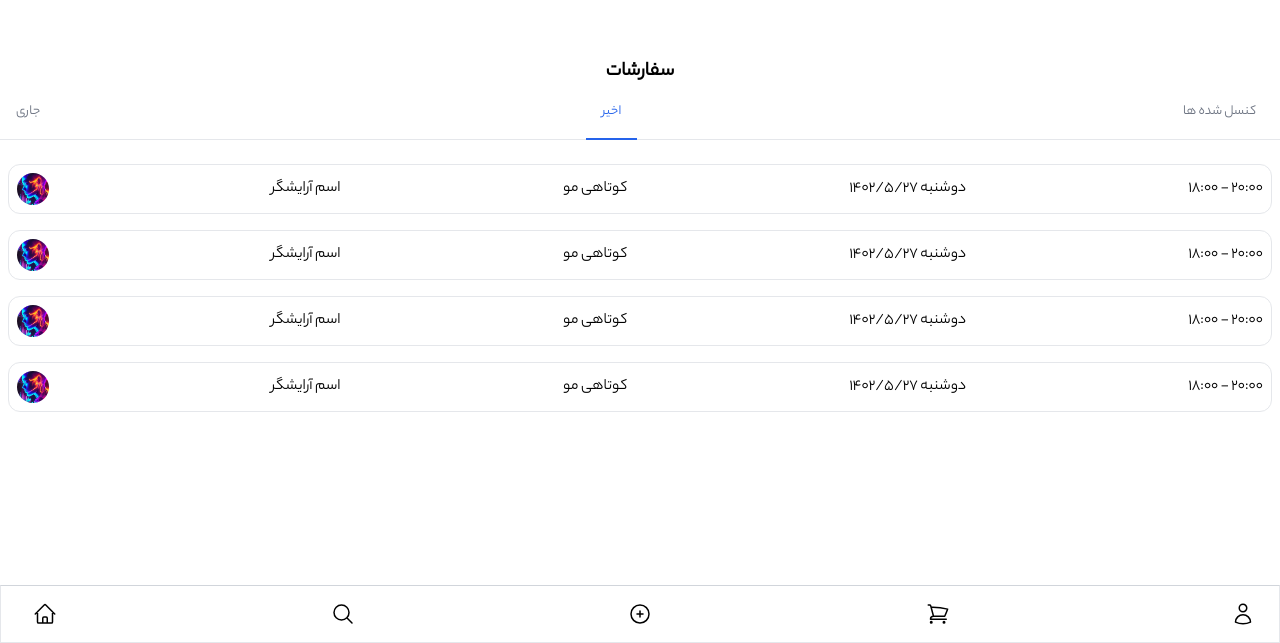
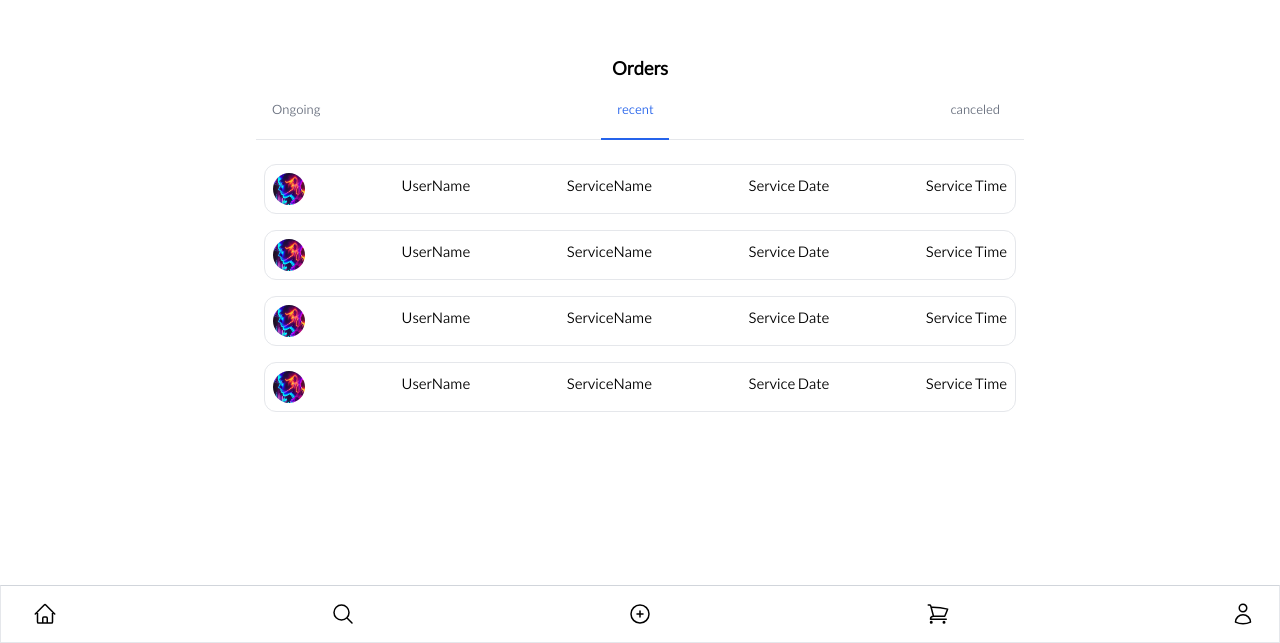
Before and after one commit to AbolfazlMarzban/beautyno-pwa, a React (Create React App) app: page /Profile/orders in a window 1280 px wide. Shown: the part 157-800 px from the top of the page. Built offline with nearby package versions, Linux system fonts and the light colour scheme.

Commit message:
abol 1402-8-27

```diff
--- a/src/components/favourites/favItem.jsx
+++ b/src/components/favourites/favItem.jsx
@@ -11,11 +11,11 @@ export default function FavItem({}) {
           ></div>
         </li>
         <li>
-          <span className="text-lg">اسم آرایشگر</span>
+          <span className="text-lg">UserName</span>
         </li>
         <li>
           <button className="bg-white hover:bg-gray-100 text-gray-800 font-semibold py-1 px-2 border border-gray-400 rounded-xl shadow flex gap-x-2">
-            لیست خدمات
+            Service List
             <svg
               xmlns="http://www.w3.org/2000/svg"
               fill="none"
--- a/src/components/favourites/favouritesPage.jsx
+++ b/src/components/favourites/favouritesPage.jsx
@@ -3,11 +3,11 @@ import FavItems from "./favItems"
 
 export default function FavouritesPage({}){
     return(
-        <div className='flex flex-col h-full justify-center'>
+        <div className='flex flex-col h-full items-center justify-center'>
 
-        <div className='flex flex-col items-center justify-center'>
+        <div className='flex flex-col w-full max-w-3xl items-center justify-center'>
             <div>
-            <h2 className="text-xl font-bold">مورد علاقه ها</h2>
+            <h2 className="text-xl font-bold">Favourites</h2>
             </div>
             <FavItems />
          </div>
--- a/src/components/profile/profileOrders/pOrderItem.jsx
+++ b/src/components/profile/profileOrders/pOrderItem.jsx
@@ -10,16 +10,16 @@ export default function POrderItem() {
             </div>
         </li>
         <li>
-            <span className="text-md">اسم آرایشگر</span>
+            <span className="text-md">UserName</span>
         </li>
         <li>
-            <span className="text-md">کوتاهی مو</span>
+            <span className="text-md">ServiceName</span>
         </li>
         <li>
-            <span className="text-md">دوشنبه 1402/5/27</span>
+            <span className="text-md">Service Date</span>
         </li>
         <li>
-            <span className="text-md">18:00 - 20:00</span>
+            <span className="text-md">Service Time</span>
         </li>
     </ul>
 </div>
--- a/src/components/profile/profileOrders/profileOrders.jsx
+++ b/src/components/profile/profileOrders/profileOrders.jsx
@@ -1,34 +1,47 @@
-import Navbar from "../../navbar"
-import POrderItems from "./pOrderItems"
+import Navbar from "../../navbar";
+import POrderItems from "./pOrderItems";
 
-export default function ProfileOrders({}){
-    return(
-        <div className='flex flex-col h-full justify-center'>
-
-        <div className='flex flex-col items-center justify-center'>
+export default function ProfileOrders({}) {
+  return (
+    <div className="flex flex-col h-full items-center justify-center">
+      <div className="flex flex-col items-center justify-center w-full max-w-3xl">
         <div className="w-full">
-            <h2 className="text-xl font-bold">سفارشات</h2>
+          <h2 className="text-xl font-bold">Orders</h2>
           <div className="text-sm font-medium text-center text-gray-500 border-b border-gray-200 dark:text-gray-400 dark:border-gray-700 justify-evenly">
             <ul className="flex flex-wrap justify-between -mb-px">
               <li className="mr-2">
-                          <a href="#" className="inline-block p-4 border-b-2 border-transparent rounded-t-lg hover:text-gray-600 hover:border-gray-300 dark:hover:text-gray-300">جاری</a>
+                <a
+                  href="#"
+                  className="inline-block p-4 border-b-2 border-transparent rounded-t-lg hover:text-gray-600 hover:border-gray-300 dark:hover:text-gray-300"
+                >
+                  Ongoing
+                </a>
               </li>
               <li className="mr-2">
-                          <a href="#" className="inline-block p-4 text-blue-600 border-b-2 border-blue-600 rounded-t-lg active dark:text-blue-500 dark:border-blue-500" aria-current="page">اخیر</a>
+                <a
+                  href="#"
+                  className="inline-block p-4 text-blue-600 border-b-2 border-blue-600 rounded-t-lg active dark:text-blue-500 dark:border-blue-500"
+                  aria-current="page"
+                >
+                  recent
+                </a>
               </li>
               <li className="mr-2">
-                          <a href="#" className="inline-block p-4 border-b-2 border-transparent rounded-t-lg hover:text-gray-600 hover:border-gray-300 dark:hover:text-gray-300">کنسل شده ها</a>
+                <a
+                  href="#"
+                  className="inline-block p-4 border-b-2 border-transparent rounded-t-lg hover:text-gray-600 hover:border-gray-300 dark:hover:text-gray-300"
+                >
+                  canceled
+                </a>
               </li>
             </ul>
           </div>
-
         </div>
         <POrderItems />
-
       </div>
       <div className="w-full">
         <Navbar />
       </div>
     </div>
-    )
+  );
 }
--- a/src/components/profile/profileServices/pServiceItem.jsx
+++ b/src/components/profile/profileServices/pServiceItem.jsx
@@ -1,29 +1,29 @@
-import React from 'react'
+import React from "react";
 
 export default function PServiceItem() {
   return (
     <div className="w-full border border-1 rounded-xl p-2 px-6 my-4">
       <ul className="flex items-center justify-between ">
         <li>
-            <span className="text-md">کوتاهی مو</span>
+          <span className="text-md">Service Name</span>
         </li>
-        <li className='flex items-center'>
-                                <span className="ml-3 text-sm font-medium text-gray-900 dark:text-gray-300">فعال</span>
+        <li className="flex items-center">
+          <span className="mr-3 text-sm font-medium text-gray-900 dark:text-gray-300">
+            Active
+          </span>
 
           <label className="relative inline-flex items-center cursor-pointer">
             <input type="checkbox" value="" className="sr-only peer" />
             <div className="w-11 h-6 bg-gray-200 peer-focus:outline-none peer-focus:ring-4 peer-focus:ring-blue-300 dark:peer-focus:ring-blue-800 rounded-full peer dark:bg-gray-700 peer-checked:after:translate-x-full peer-checked:after:border-white after:content-[''] after:absolute after:top-[2px] after:left-[2px] after:bg-white after:border-gray-300 after:border after:rounded-full after:h-5 after:w-5 after:transition-all dark:border-gray-600 peer-checked:bg-blue-600"></div>
           </label>
-
         </li>
         <li>
-            <span className="text-md">شنبه الی چهارشنبه</span>
+          <span className="text-md">Service Days</span>
         </li>
         <li>
-            <span className="text-md">16:00-18:00</span>
+          <span className="text-md">Service Time</span>
         </li>
-
       </ul>
     </div>
-  )
+  );
 }
--- a/src/components/profile/profileServices/profileServices.jsx
+++ b/src/components/profile/profileServices/profileServices.jsx
@@ -5,10 +5,10 @@ import PServiceItems from "./pServiceItems";
 export default function ProfileServices() {
   const [showModal, setShowModal] = useState(false);
   return (
-    <div className="flex flex-col h-full justify-center">
-      <div className="flex flex-col items-center justify-center">
+    <div className="flex flex-col h-full justify-center items-center">
+      <div className="flex flex-col items-center justify-center w-full max-w-3xl">
         <div>
-          <h2 className="text-xl font-bold">خدمات شما</h2>
+          <h2 className="text-xl font-bold">Your Services</h2>
         </div>
         <PServiceItems />
         <button
@@ -16,7 +16,7 @@ export default function ProfileServices() {
           type="button"
           onClick={() => setShowModal(true)}
         >
-          افزودن خدمت
+          Add Service
         </button>
         {showModal ? (
           <>
--- a/src/components/profile/profileSupport/supportTicket.jsx
+++ b/src/components/profile/profileSupport/supportTicket.jsx
@@ -3,13 +3,13 @@ export default function SupportTicket({}){
         <div className="w-full border border-1 rounded-xl p-2 px-2 my-4">
             <ul className="flex items-center justify-between ">
             <li>
-            <span className="text-lg">عدم پاسخگویی مشتری</span>
+            <span className="text-lg">Ticket's Subject</span>
         </li>
         <li className='flex items-center'>
-            <span>1402/5/29</span>
+            <span>Ticket's Date</span>
         </li>
         <li>
-            <span className="text-lg">منتظر پاسخ</span>
+            <span className="text-lg">Ticket's Status</span>
         </li>
             </ul>
         </div>
```
Also changed, not shown: src/components/profile/profileSupport/profileSupport.jsx (+9 -9 lines). Lines whose indentation alone changed are shown as unchanged.
